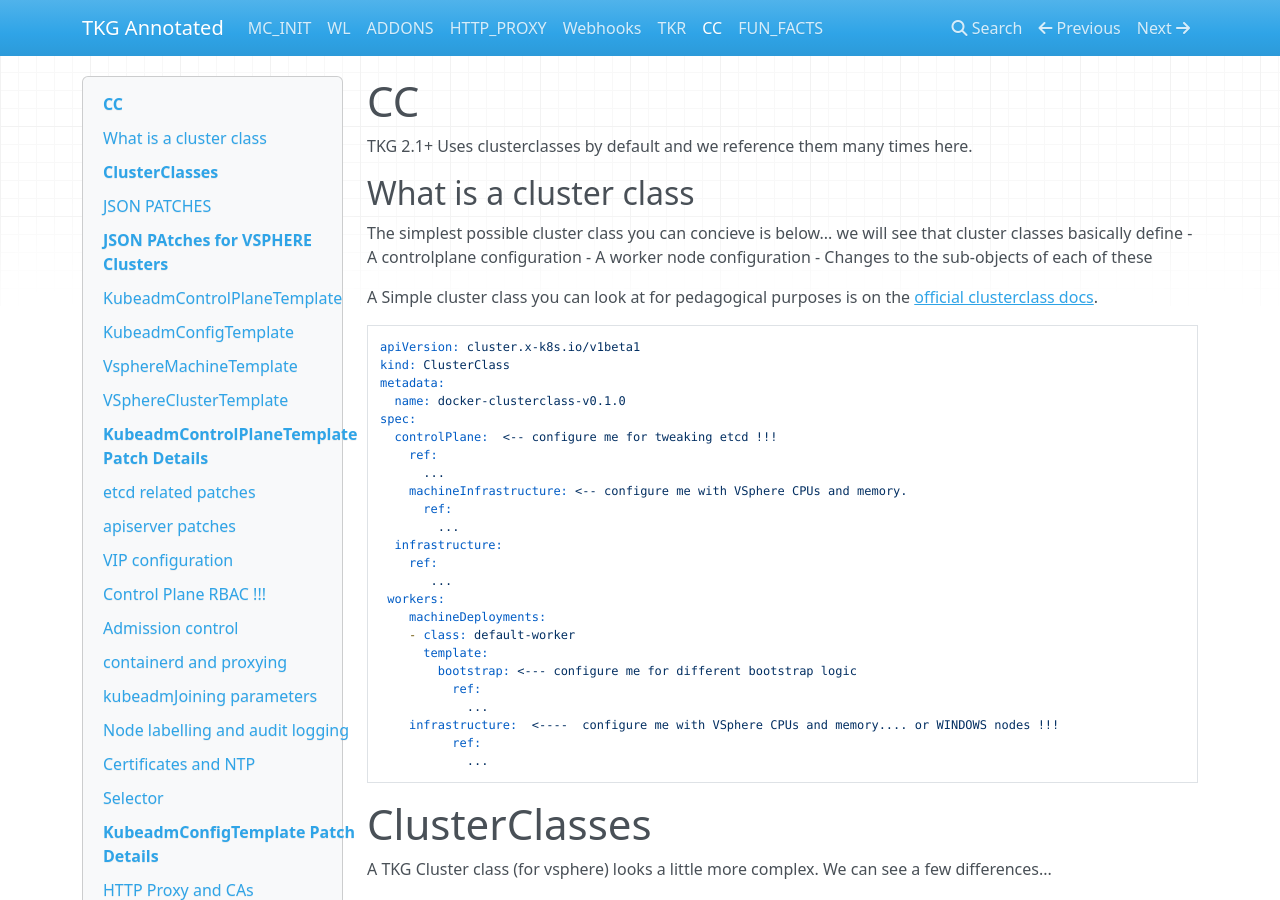
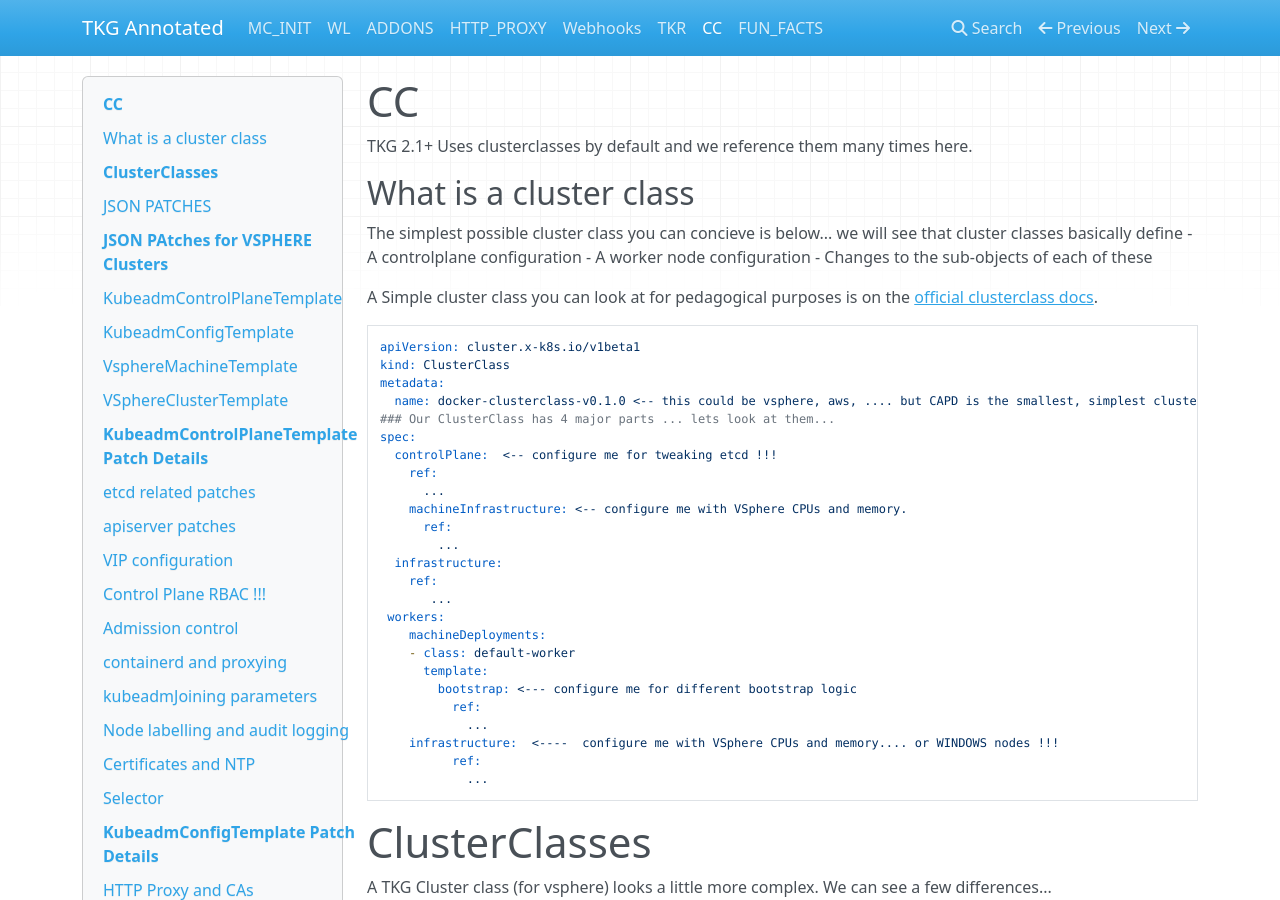
Before and after one commit to jayunit100/tanzu-install-annotated, an MkDocs documentation site: the page built from docs/z5-cc.md, in a window 1280 px wide and 900 px high. Built offline with MkDocs 1.6.1, drawn with Linux system fonts in a browser that asks for light colours; nearby versions of some CDN libraries.

Commit message:
Update z5-cc.md

```diff
--- a/docs/z5-cc.md
+++ b/docs/z5-cc.md
@@ -17,7 +17,8 @@ A Simple cluster class you can look at for pedagogical purposes is on the [offic
 apiVersion: cluster.x-k8s.io/v1beta1
 kind: ClusterClass
 metadata:
-  name: docker-clusterclass-v0.1.0
+  name: docker-clusterclass-v0.1.0 <-- this could be vsphere, aws, .... but CAPD is the smallest, simplest clusterclass to start with...
+### Our ClusterClass has 4 major parts ... lets look at them...
 spec:
   controlPlane:  <-- configure me for tweaking etcd !!!
     ref:
```
